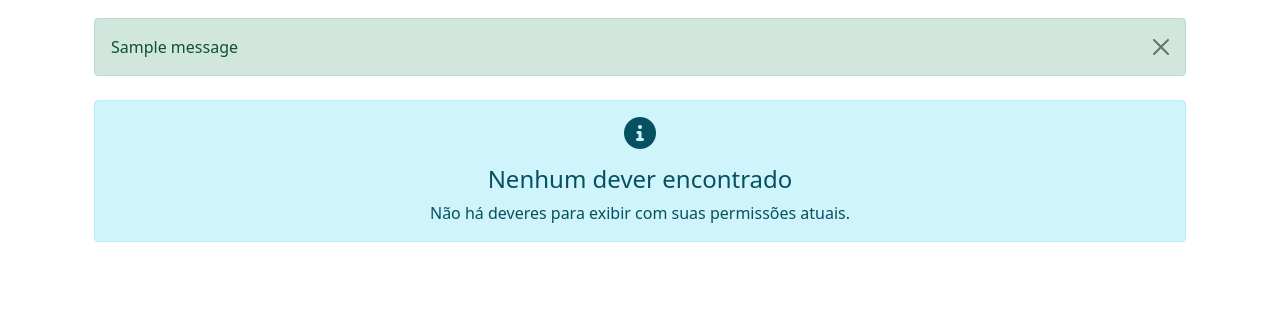
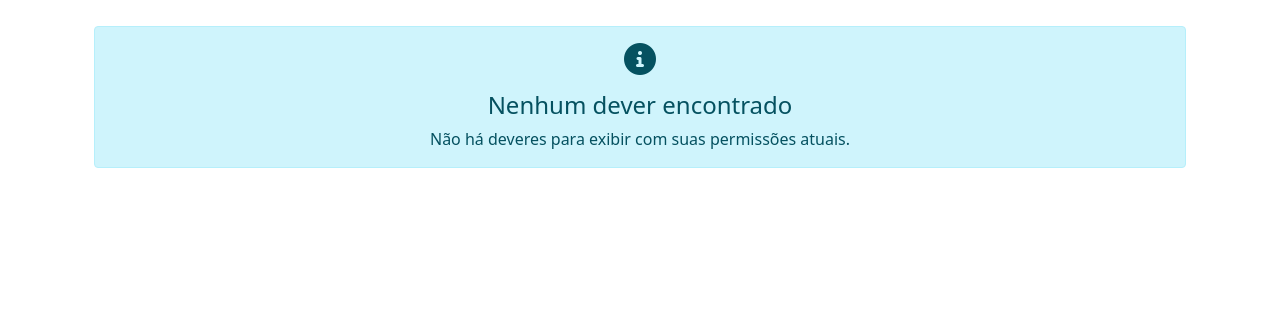
Before and after one commit to RibDevops/meudever, a Django app: template cal/templates/dever/dever_list.html in a window 1280 px wide. Shown: the part 230-546 px from the top of the page. Run offline with Django 5.2, Linux system fonts and the light colour scheme; the template is opened without the code that fills it, so the values that code supplies are empty; tables that the repository leaves empty hold one stand-in row (values such as "Sample post"); one stand-in notice (Sample message) is shown; parts of the project's set-up code (start-up, migrations or seed data) failed here and were passed over.

Commit message:
remove_duplicate_messenger_dever_list

```diff
--- a/cal/templates/dever/dever_list.html
+++ b/cal/templates/dever/dever_list.html
@@ -21,18 +21,6 @@
         </a>
         {% endif %}
     </div>
-
-    <!-- Mensagens do sistema -->
-    {% if messages %}
-    <div class="mb-3">
-        {% for message in messages %}
-        <div class="alert alert-{{ message.tags }} alert-dismissible fade show">
-            {{ message }}
-            <button type="button" class="btn-close" data-bs-dismiss="alert"></button>
-        </div>
-        {% endfor %}
-    </div>
-    {% endif %}
 
     {% if not tem_deveres %}
     <div class="alert alert-info text-center mt-4">
```
